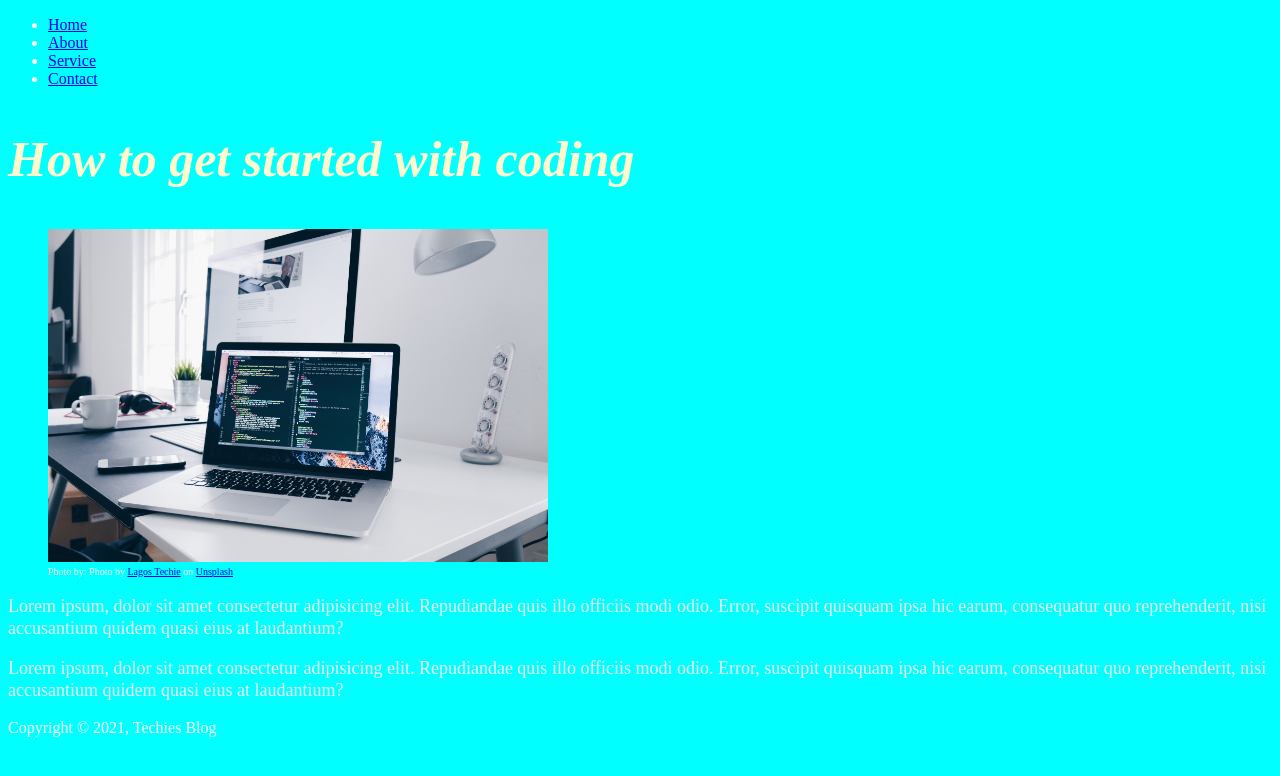
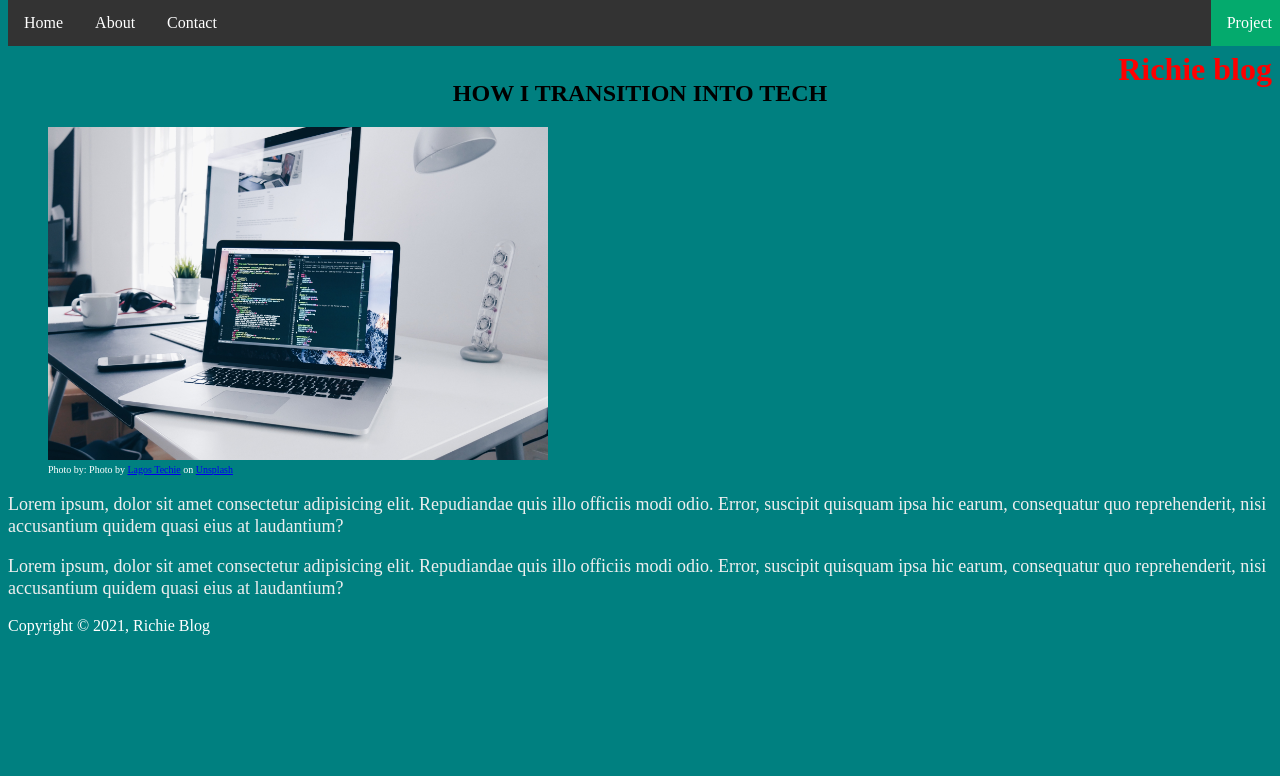
Before and after one commit to riscoky/TECH-BLOG, a plain HTML site: page index.html in a window 1280 px wide. Drawn offline with Linux system fonts and the light colour scheme.

Commit message:
modified html and css

```diff
--- a/index.html
+++ b/index.html
@@ -13,13 +13,14 @@
           <ul>
             <li><a href="index.html">Home</a></li>
             <li><a href="about.html">About</a></li>
-            <li><a href="service.html">Service</a></li>
+            <li style="float:right"><a class="active" href="service.html">Project</a></li>
 
             <li><a href="contact.html">Contact</a></li>
           </ul>
         </nav>
+        <h1 class="red-text">Richie blog</h1>
         <section>
-          <h1>How to get started with coding</h1>
+          <h2>HOW I TRANSITION INTO TECH</h2>
           <figure>
            <img src="image/tech2.jpg"
             alt="young peoople coding"
@@ -56,7 +57,7 @@
           </article>
         </section>
 
-        <footer class="fontColors">Copyright &copy; 2021, Techies Blog</footer>
+        <footer class="fontColors">Copyright &copy; 2021, Richie Blog</footer>
       </main>
 </body>
 </html>
--- a/style.css
+++ b/style.css
@@ -1,10 +1,5 @@
 body {
-    background-color: cyan;
-  }
-  h1 {
-    color: lemonchiffon;
-    font-size: 50px;
-    font-style: italic;
+    background-color: teal;
   }
 
   .fontColors {
@@ -14,3 +9,43 @@ body {
   .imageSize {
     width: 500px;
   }
+  .red-text {
+    color: red;
+    font: italic;
+  }
+  h1 {
+    font-family: Lobster;
+    position: relative;
+    top: 30px;
+    text-align: right;
+  }
+  h2{
+    text-align: center;
+}
+ul {
+    list-style-type: none;
+    margin: 0;
+    padding: 0;
+    overflow: hidden;
+    background-color: #333;
+    position: fixed;
+    top:0%;
+    width:100%;
+  }
+li {
+    float: left;
+  }
+
+  li a {
+    display: block;
+    color: white;
+    text-align: center;
+    padding: 14px 16px;
+    text-decoration: none;
+  }
+  li a:hover {
+    background-color: black;
+  }
+  .active {
+    background-color: #04AA6D;
+  }
```
